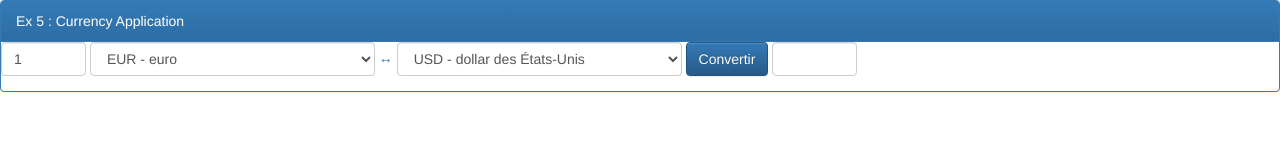
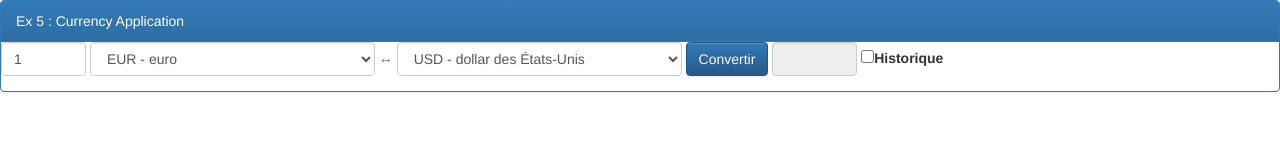
Before and after one commit to Rodtsl/angular-tds, a plain HTML site: page TD3/Exercice1/index.html in a window 1280 px wide. Drawn offline with nearby package versions, Linux system fonts and the light colour scheme; some packages are replaced by stand-ins of ours.

Commit message:
commit final
salut bonne semaine

```diff
--- a/TD3/Exercice1/index.html
+++ b/TD3/Exercice1/index.html
@@ -30,7 +30,9 @@
             <select data-ng-model="currency.to" data-ng-options="v.code + ' - ' + v.name for (k, v) in currency.currencies" class="form-control ng-pristine ng-untouched ng-valid">
             </select>
             <input type="button" value="Convertir" class="btn btn-primary" data-ng-click="currency.getResult()">
-            <input data-ng-model="currency.result" type="text" class="form-control ng-valid ng-dirty ng-valid-parse ng-touched" size="5" style>
+            <input data-ng-model="currency.result" type="text" class="form-control ng-valid ng-dirty ng-valid-parse ng-touched" size="5" readonly="readonly">
+                <input type="checkbox" ><label>Historique</label>
+
         </form>
     </div>
 </div>
```
